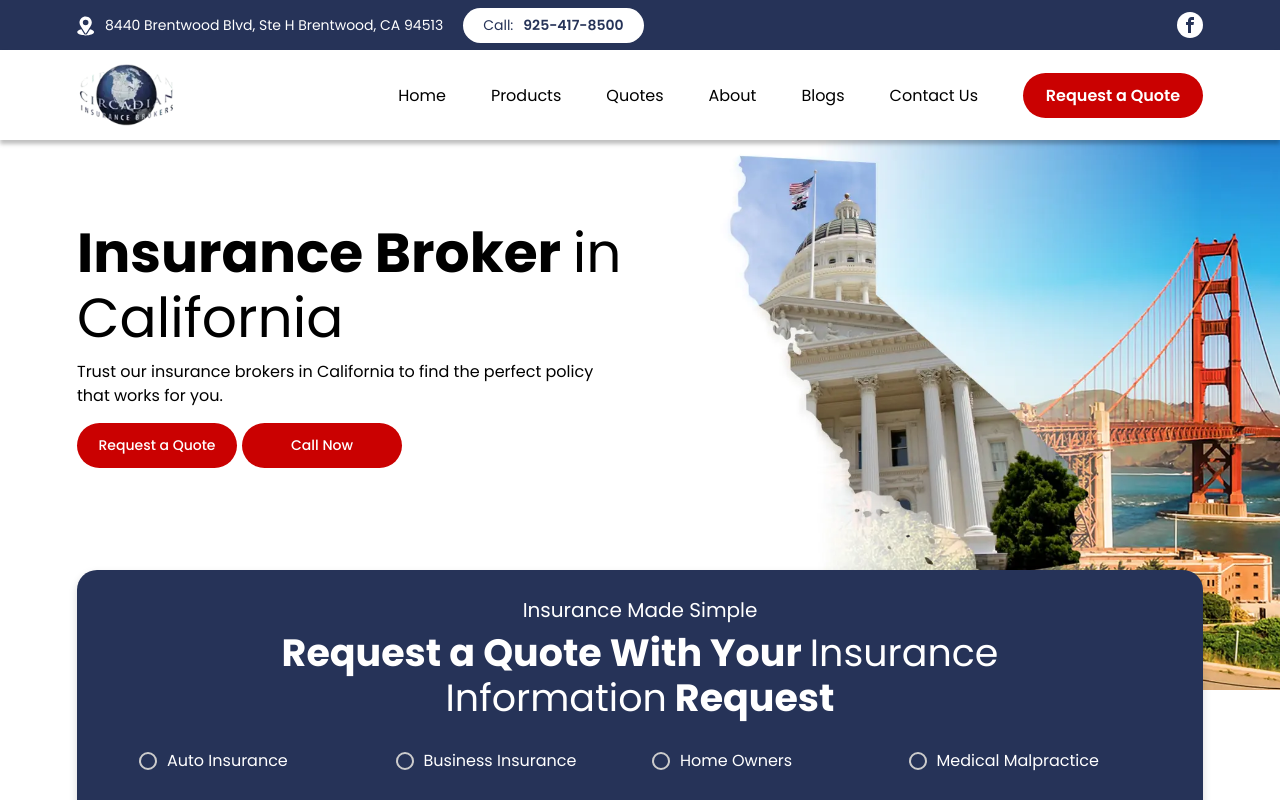
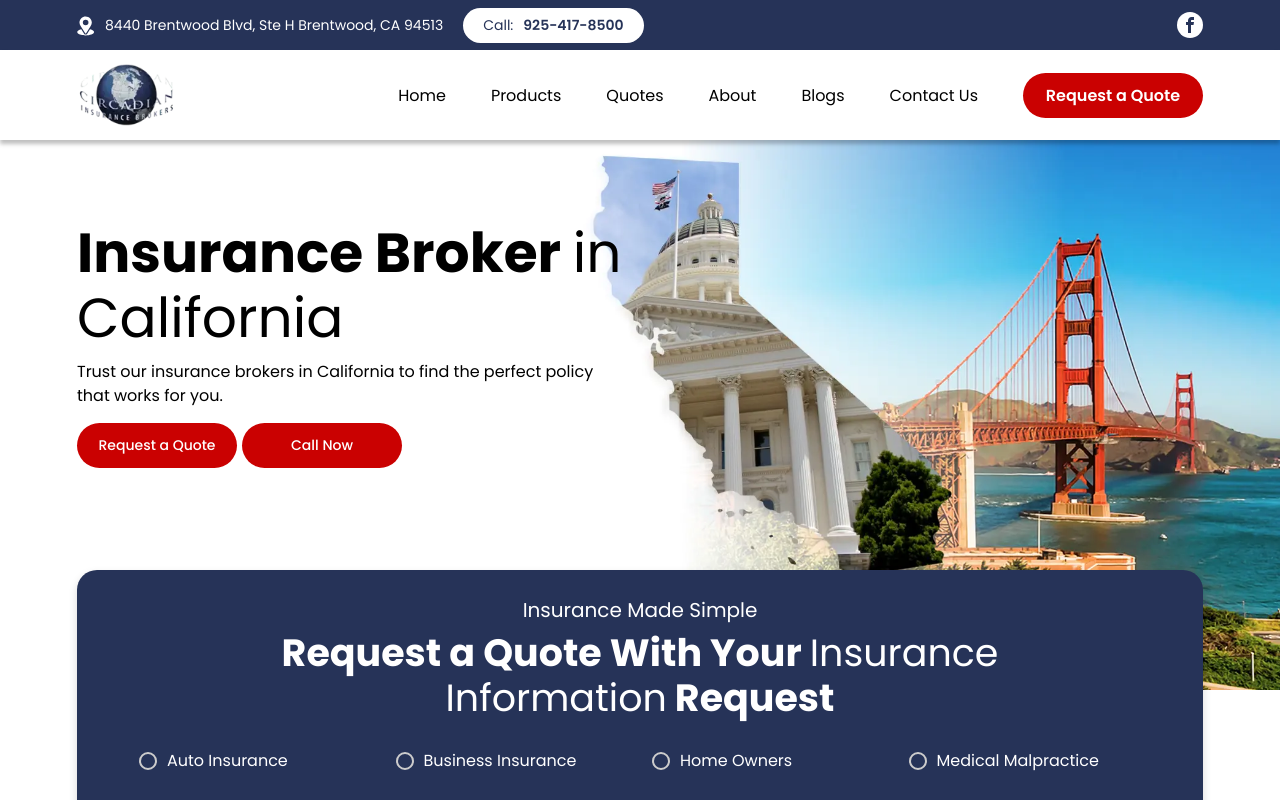
Before and after one commit to circadianinquiries/circadianbrokers, a Next.js app: page / in a window 1280 px wide. Shown: the top 800 px of the page. Built offline with nearby package versions, Linux system fonts and the light colour scheme.

Commit message:
product chnages banner setting

```diff
--- a/src/app/home/banner.jsx
+++ b/src/app/home/banner.jsx
@@ -6,7 +6,7 @@ import Image from "next/image";
 
 const Banner = ({ data }) => {
     return (
-        <section className={styles.bannerSection} style={{ backgroundImage: `url(${data.BannerPoster})` }}>
+        <section className={styles.bannerSection}>
             <Container className="h-100">
                 <Row className="h-100">
                     <Col sm={8} md={7} lg={7} xl={6} >
@@ -18,6 +18,7 @@ const Banner = ({ data }) => {
                     </Col>
                 </Row>
             </Container>
+            <Image src={data.BannerPoster} alt="Banner Image" fill className={styles.bannerImg} priority sizes="(max-width: 768px) 100vw, 50vw" />
         </section>
     )
 }
--- a/styles/home/banner.module.scss
+++ b/styles/home/banner.module.scss
@@ -3,9 +3,17 @@
   background-position: 115% 100%;
   background-size: contain;
   background-repeat: no-repeat;
+  position: relative;
+
   .bannerTxt {
     padding-right: 100px;
     padding-top: 180px;
+  }
+
+  .bannerImg {
+    object-fit: contain;
+    object-position: top right;
+    z-index: -1;
   }
 }
 
@@ -13,93 +21,119 @@
   .bannerSection {
     height: 550px;
     background-position: 105% 100%;
+
     .bannerTxt {
       padding-right: 30px;
       padding-top: 100px;
+
       h1 {
         margin-bottom: 10px;
       }
     }
   }
 }
+
 @media only screen and (min-width: 1300px) and (max-width: 1399px) {
   .bannerSection {
     height: 550px;
     background-position: 120% 100%;
+
     .bannerTxt {
       padding-right: 0px;
       padding-top: 80px;
+
       h1 {
         margin-bottom: 10px;
       }
     }
   }
 }
+
 @media only screen and (min-width: 1100px) and (max-width: 1299px) {
   .bannerSection {
     height: 550px;
     background-position: 130% 100%;
+
     .bannerTxt {
       padding-right: 0px;
       padding-top: 80px;
+
       h1 {
         margin-bottom: 10px;
       }
     }
   }
 }
+
 @media only screen and (min-width: 900px) and (max-width: 1099px) {
   .bannerSection {
     background-position: 220% 100%;
     height: 550px;
+
     .bannerTxt {
       padding-right: 0px;
       padding-top: 120px;
+
       h1 {
         margin-bottom: 10px;
       }
     }
   }
 }
+
 @media only screen and (min-width: 768px) and (max-width: 899px) {
   .bannerSection {
     background-position: 200% 100%;
     height: 400px;
+
     .bannerTxt {
       padding-right: 40px;
       padding-top: 80px;
+
       h1 {
         margin-bottom: 10px;
       }
     }
   }
 }
+
 @media only screen and (min-width: 576px) and (max-width: 767px) {
   .bannerSection {
     background-position: 275% 0;
     background-size: 80% auto;
     height: 300px;
+
     .bannerTxt {
       padding-right: 0px;
       padding-top: 50px;
+
       h1 {
         margin-bottom: 10px;
       }
     }
   }
 }
+
 @media only screen and (min-width: 0px) and (max-width: 575px) {
   .bannerSection {
     height: 510px;
     background-size: contain;
     background-position: bottom;
+
     .bannerTxt {
       padding-right: 0px;
       padding-top: 30px;
       padding-bottom: 30px;
+
       h1 {
         margin-bottom: 10px;
       }
     }
+
+    .bannerImg {
+      object-fit: contain;
+      object-position: bottom right;
+      z-index: -1;
+    }
   }
 }
```
